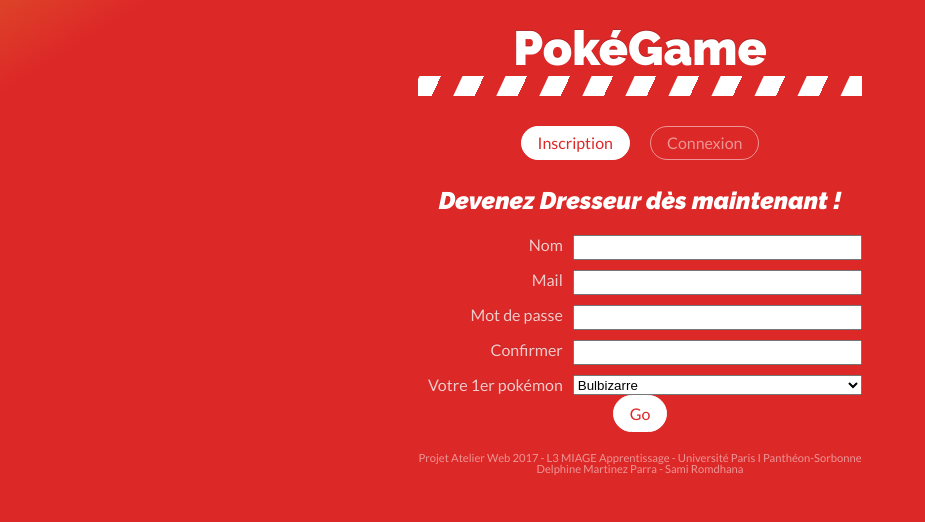
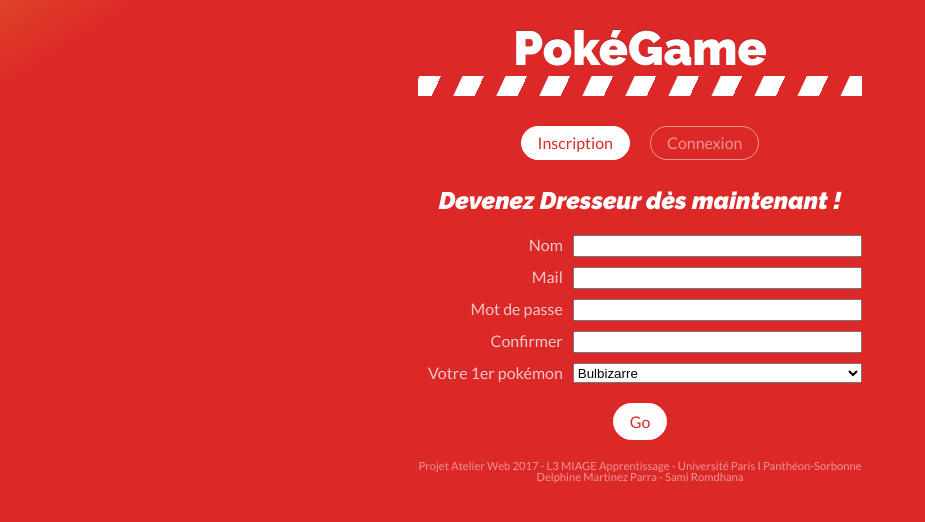
Before and after one commit to dedelita/PokeGame, a PHP site: page /index.php?page=home&action=aff_inscription in a window 1280 px wide. Shown: the top 522 px of the page, without its empty margins (0-925 px from the left). Run offline with PHP 8.4, Linux system fonts and the light colour scheme.

Commit message:
Login CSS

```diff
--- a/static/home.css
+++ b/static/home.css
@@ -64,18 +64,26 @@
   font-style: italic;
 }
 
-.signup-form {
+.signup-form,
+.login-form {
   display: grid;
   grid-template-columns: 1fr 2fr;
   grid-auto-rows: minmax(20px, auto);
   grid-gap: 10px;
+  margin-bottom: 20px;
 }
 
-.signup-form label {
+.signup-form label,
+.login-form label {
   line-height: 20px;
   text-align: right;
   text-shadow: 0 -1px 0 rgba(0, 0, 0, 0.2);
   opacity: .75;
+}
+
+.signup-form input,
+.login-form input {
+  font-size: 0.8em;
 }
 
 form input[type="submit"] {
--- a/static/style.css
+++ b/static/style.css
@@ -110,7 +110,7 @@
 }
 
 .pokemon-list img {
-  width: auto;
+  width: 100%;
 }
 
 .pokemon-detail {
```
Also changed, not shown: Pages/login.php (+6 -6 lines).
